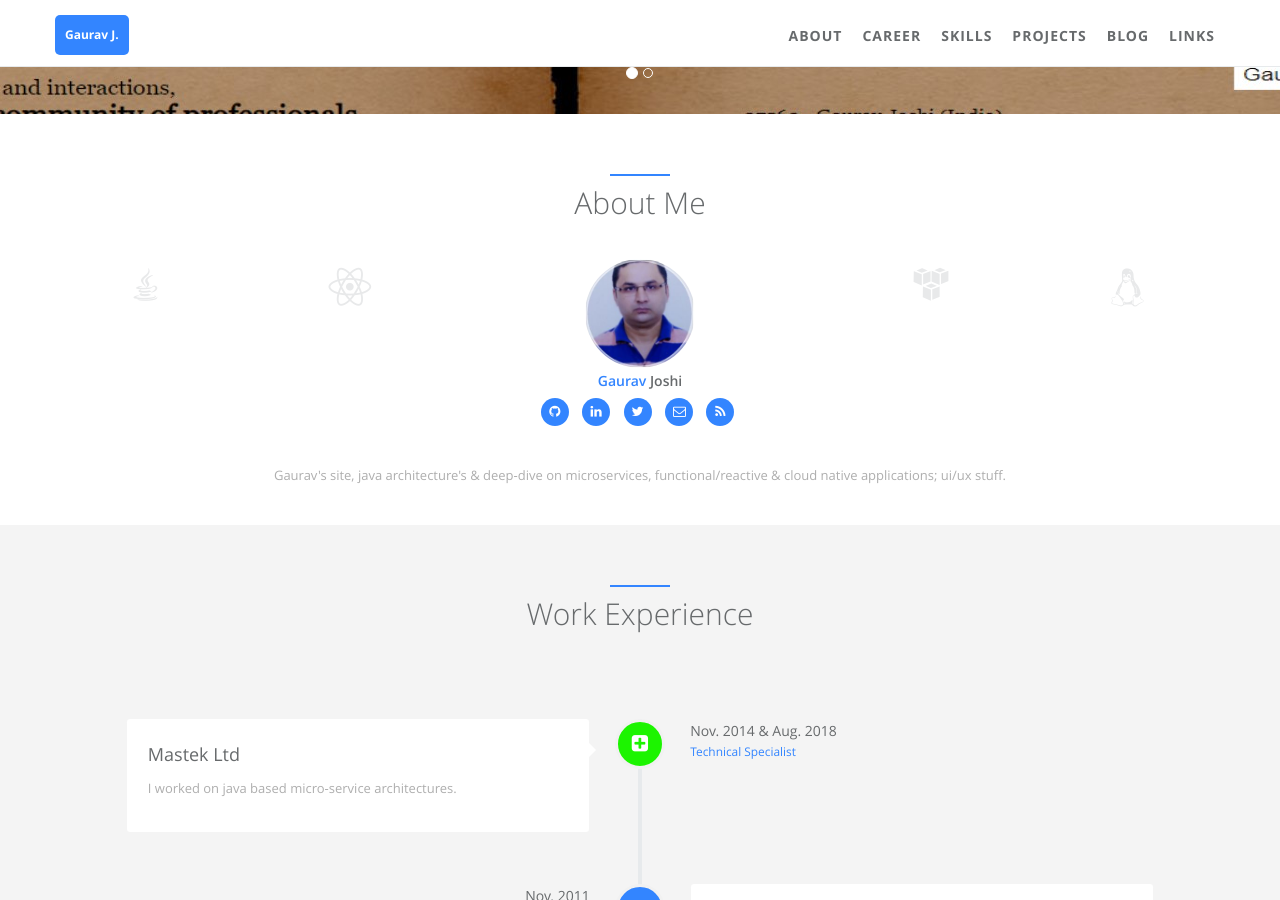
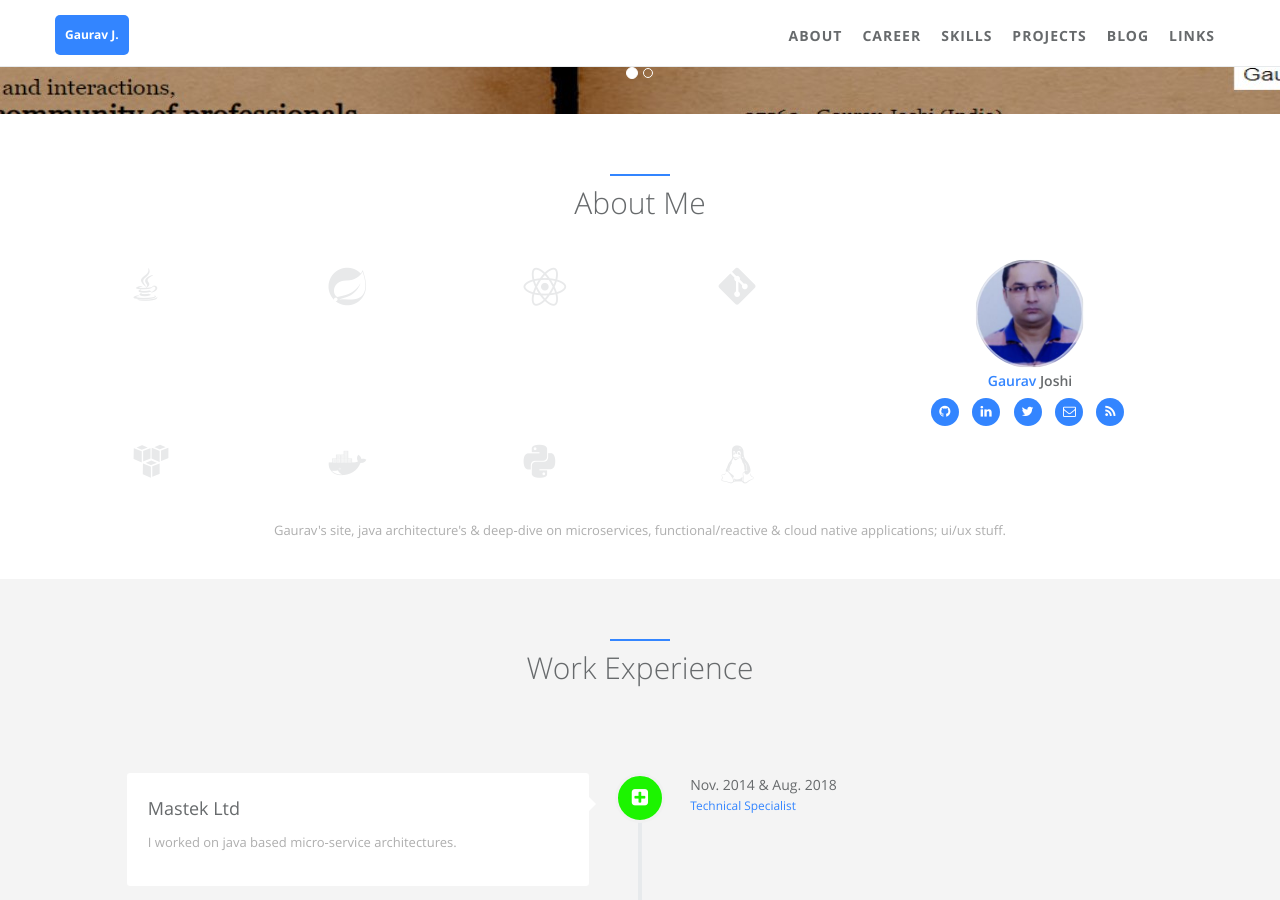
Before and after one commit to kalpsnuti/kalpsnuti.github.io, a Jekyll site: the page built from index.html, in a window 1280 px wide and 900 px high, scrolled down 356 px. Built offline with Jekyll 4.4.1, drawn with Linux system fonts in a browser that asks for light colours.

Commit message:
updated icons

```diff
--- a/_config.yml
+++ b/_config.yml
@@ -26,9 +26,13 @@ author:  # change following line to your infomation.
   # skill icons are on avatar's left and right side. Reference urls are http://fontawesome.io/ and http://fizzed.com/oss/font-mfizz
   skill_icon1:
     - name: icon-java-bold
+    - name: icon-spring
     - name: icon-reactjs
+    - name: icon-git
   skill_icon2:
     - name: icon-aws
+    - name: icon-docker
+    - name: icon-python
     - name: fa-linux
   # Describe yourself.
   desc: Gaurav's site, java architecture's & deep-dive on microservices, functional/reactive & cloud native applications; ui/ux stuff.
```
